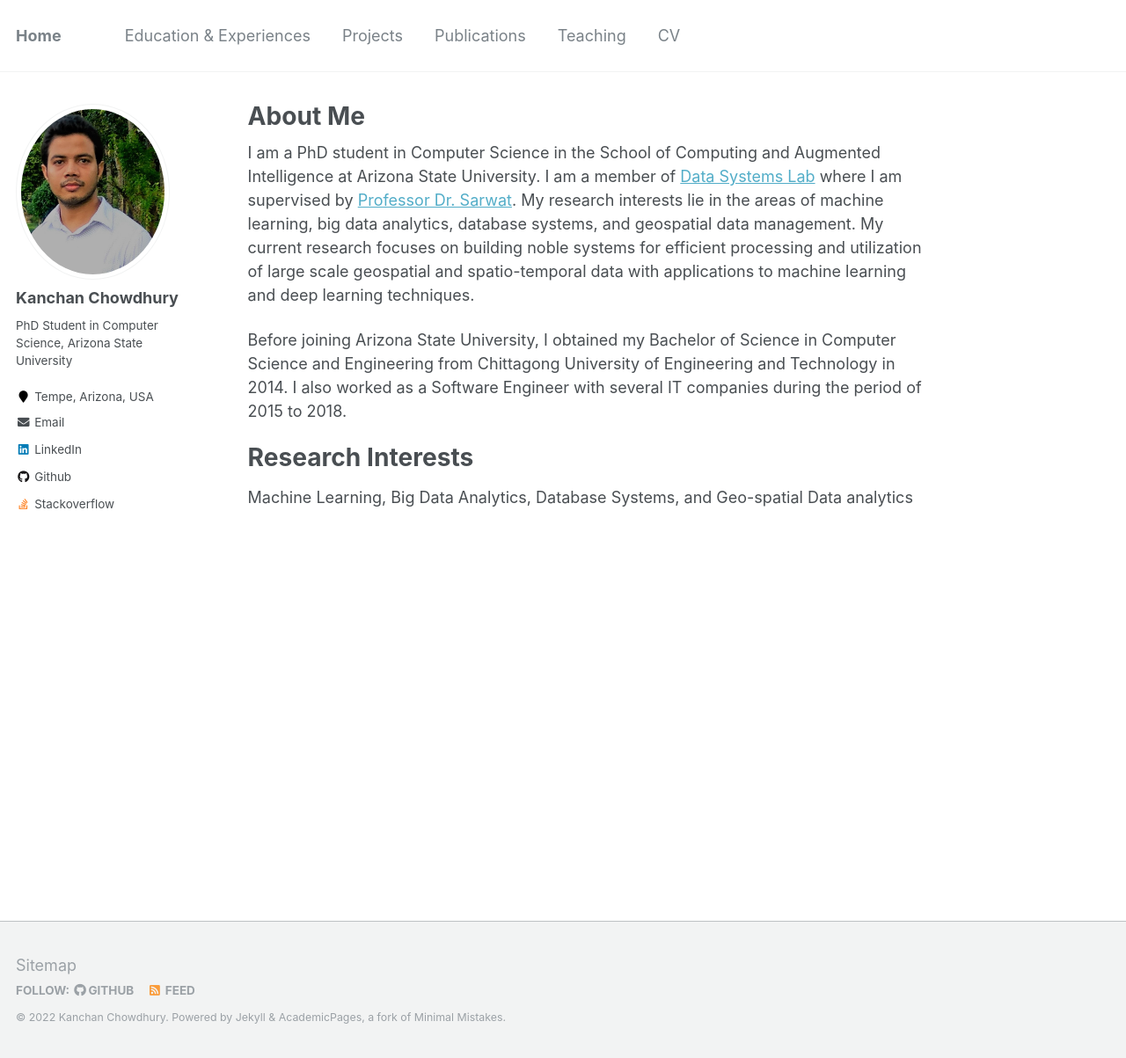
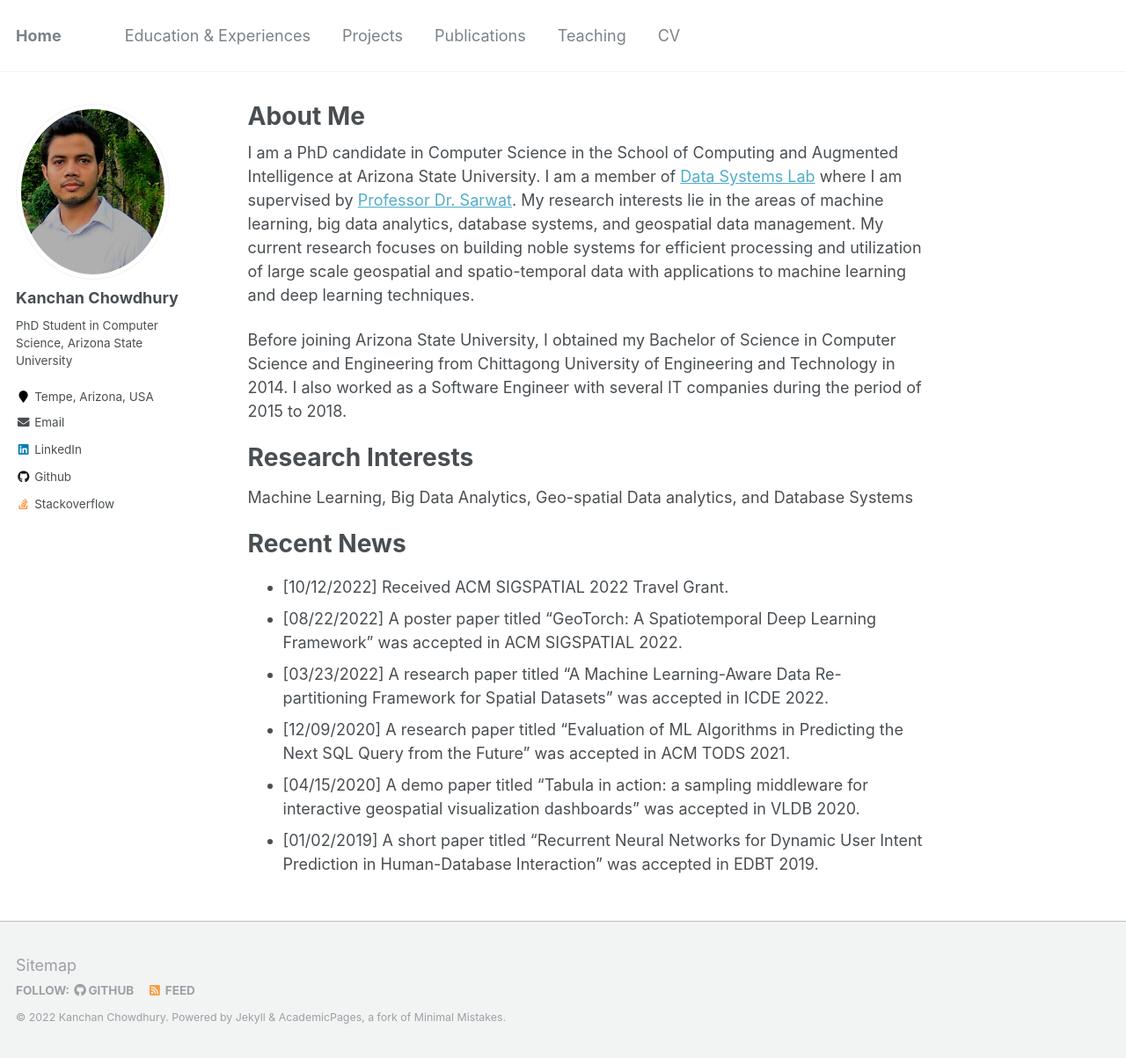
Before and after one commit to kanchanchy/kanchanchy.github.io, a Jekyll site: the page built from _pages/about.md, in a window 1280 px wide and 1203 px high. Shown: the whole window at 88% size. Built offline with Jekyll 4.4.1, drawn with Linux system fonts in a browser that asks for light colours.

Commit message:
info updated

```diff
--- a/_pages/about.md
+++ b/_pages/about.md
@@ -8,10 +8,19 @@ redirect_from:
   - /about.html
 ---
 
-I am a PhD student in Computer Science in the School of Computing and Augmented Intelligence at Arizona State University. I am a member of [Data Systems Lab](https://www.datasyslab.net/) where I am supervised by [Professor Dr. Sarwat](http://faculty.engineering.asu.edu/sarwat/). My research interests lie in the areas of machine learning, big data analytics, database systems, and geospatial data management. My current research focuses on building noble systems for efficient processing and utilization of large scale geospatial and spatio-temporal data with applications to machine learning and deep learning techniques.
+I am a PhD candidate in Computer Science in the School of Computing and Augmented Intelligence at Arizona State University. I am a member of [Data Systems Lab](https://www.datasyslab.net/) where I am supervised by [Professor Dr. Sarwat](http://faculty.engineering.asu.edu/sarwat/). My research interests lie in the areas of machine learning, big data analytics, database systems, and geospatial data management. My current research focuses on building noble systems for efficient processing and utilization of large scale geospatial and spatio-temporal data with applications to machine learning and deep learning techniques.
 
 Before joining Arizona State University, I obtained my Bachelor of Science in Computer Science and Engineering from Chittagong University of Engineering and Technology in 2014. I also worked as a Software Engineer with several IT companies during the period of 2015 to 2018.
 
 Research Interests
 ======
-Machine Learning, Big Data Analytics, Database Systems, and Geo-spatial Data analytics
+Machine Learning, Big Data Analytics, Geo-spatial Data analytics, and Database Systems
+
+Recent News
+======
+* [10/12/2022] Received ACM SIGSPATIAL 2022 Travel Grant.
+* [08/22/2022] A poster paper titled “GeoTorch: A Spatiotemporal Deep Learning Framework” was accepted in ACM SIGSPATIAL 2022.
+* [03/23/2022] A research paper titled “A Machine Learning-Aware Data Re-partitioning Framework for Spatial Datasets” was accepted in ICDE 2022.
+* [12/09/2020] A research paper titled “Evaluation of ML Algorithms in Predicting the Next SQL Query from the Future” was accepted in ACM TODS 2021.
+* [04/15/2020] A demo paper titled “Tabula in action: a sampling middleware for interactive geospatial visualization dashboards” was accepted in VLDB 2020.
+* [01/02/2019] A short paper titled “Recurrent Neural Networks for Dynamic User Intent Prediction in Human-Database Interaction” was accepted in EDBT 2019.
```
Also changed, not shown: _pages/projects.md (+12 -6 lines), _pages/publications.md (+1 -0 lines), _pages/teaching.md (+15 -5 lines).
